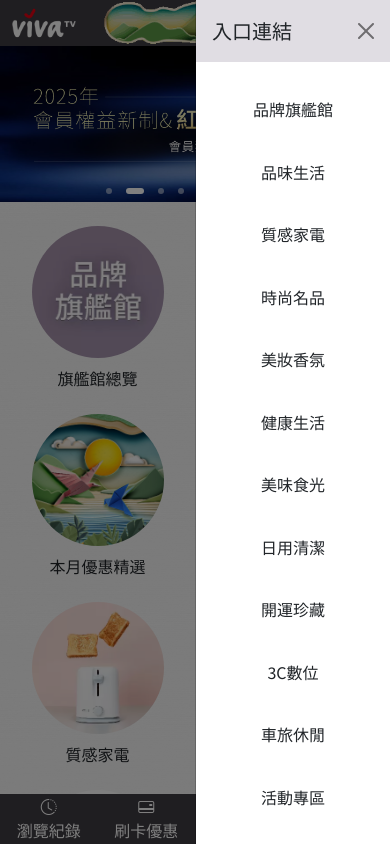
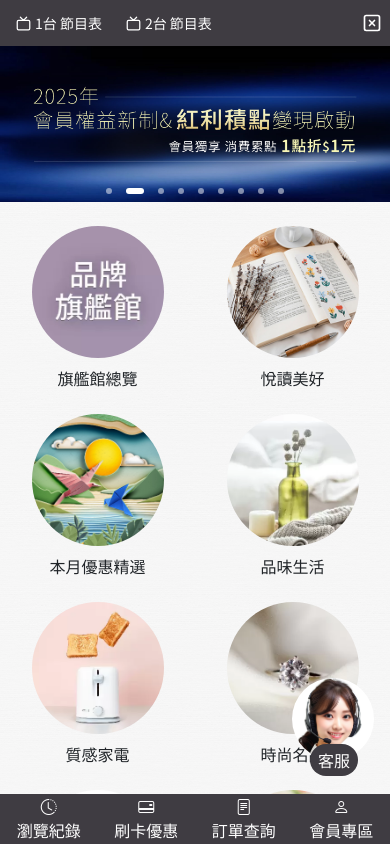
Before and after one commit to HawkingHuang/viva-replica, a Vue app: page / in a window 390 px wide. Both pictures are taken after a click on the button 372 px from the left and 23 px from the top of the page. Shown: the top 844 px of the page. Built offline with nearby package versions, Linux system fonts and the light colour scheme.

Commit message:
discard bootstrap offcanvas

```diff
--- a/src/components/Header.vue
+++ b/src/components/Header.vue
@@ -1,12 +1,18 @@
 <script setup>
-import { onMounted, ref } from 'vue'
+import { onMounted, ref, nextTick } from 'vue'
 import Dropdown from './Dropdown.vue'
-import 'bootstrap/dist/css/bootstrap.min.css'
-import 'bootstrap'
+
 const showTwoRows = ref(false)
-
 const toggleRows = () => {
   showTwoRows.value = !showTwoRows.value
+}
+
+const showSideNav = ref(false)
+const toggleSideNav = () => {
+  showSideNav.value = !showSideNav.value
+  nextTick(() => {
+    feather.replace()
+  })
 }
 
 onMounted(() => {
@@ -47,7 +53,10 @@ onMounted(() => {
           </div>
           <div class="text-white"><button class="flex items-center gap-2"><i data-feather="search" class="w-[20px] h-[20px] stroke-3"></i></button></div>
           <div class="text-white">
-            <button class="flex items-center gap-2" data-bs-toggle="offcanvas" data-bs-target="#mobileMenu">
+            <!-- <button class="flex items-center gap-2" data-bs-toggle="offcanvas" data-bs-target="#mobileMenu">
+              <i data-feather="menu" class="w-[20px] h-[20px] stroke-3"></i>
+            </button> -->
+            <button class="flex items-center gap-2" @click="toggleSideNav">
               <i data-feather="menu" class="w-[20px] h-[20px] stroke-3"></i>
             </button>
           </div>
@@ -107,24 +116,14 @@ onMounted(() => {
         </button>
       </div>
     </nav>
-    <nav class="offcanvas offcanvas-end" tabindex="-1" id="mobileMenu">
-      <div class="offcanvas-header bg-[#e0dde3]">
-        <h5 class="offcanvas-title">入口連結</h5>
-        <button type="button" class="btn-close" data-bs-dismiss="offcanvas"></button>
-      </div>
-      <div class="offcanvas-body flex flex-col">
-        <button class="h-full hover:bg-[#e0dde3]">品牌旗艦館</button>
-        <button class="h-full hover:bg-[#e0dde3]">品味生活</button>
-        <button class="h-full hover:bg-[#e0dde3]">質感家電</button>
-        <button class="h-full hover:bg-[#e0dde3]">時尚名品</button>
-        <button class="h-full hover:bg-[#e0dde3]">美妝香氛</button>
-        <button class="h-full hover:bg-[#e0dde3]">健康生活</button>
-        <button class="h-full hover:bg-[#e0dde3]">美味食光</button>
-        <button class="h-full hover:bg-[#e0dde3]">日用清潔</button>
-        <button class="h-full hover:bg-[#e0dde3]">開運珍藏</button>
-        <button class="h-full hover:bg-[#e0dde3]">3C數位</button>
-        <button class="h-full hover:bg-[#e0dde3]">車旅休閒</button>
-        <button class="h-full hover:bg-[#e0dde3]">活動專區</button>
+
+    <nav v-if="showSideNav" class="bg-[#3f3c42] fixed top-0 left-0 w-full z-50 h-[46px] pl-4 pr-2">
+      <div class="flex justify-between h-full">
+        <div class="flex items-center gap-4">
+          <div class="flex items-center text-white text-sm gap-1"><i data-feather="tv" class="w-[15px] h-[15px]"></i> 1台 節目表</div>
+          <div class="flex items-center text-white text-sm gap-1"><i data-feather="tv" class="w-[15px] h-[15px]"></i> 2台 節目表</div>
+        </div>
+        <button @click="showSideNav = false" class="flex items-center text-white"><i data-feather="x-square" class="w-[20px] h-[20px]"></i></button>
       </div>
     </nav>
   </div>
```
